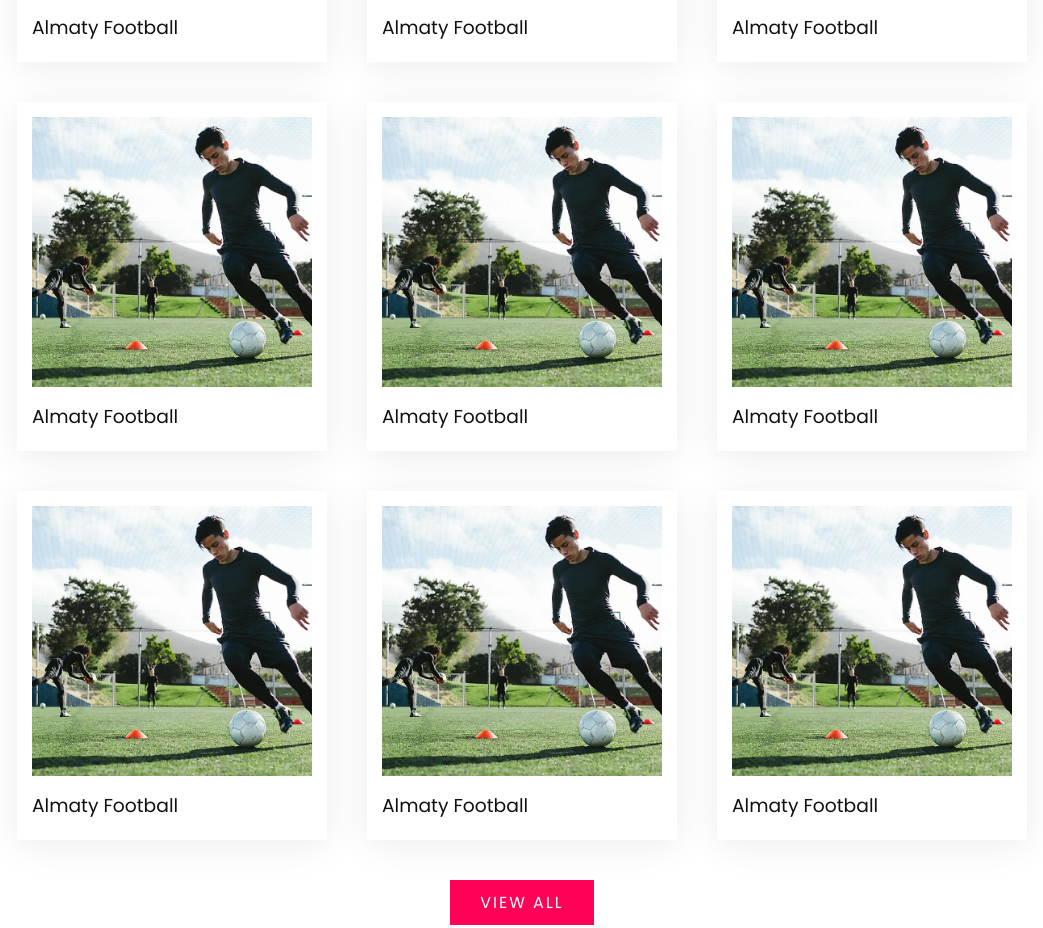
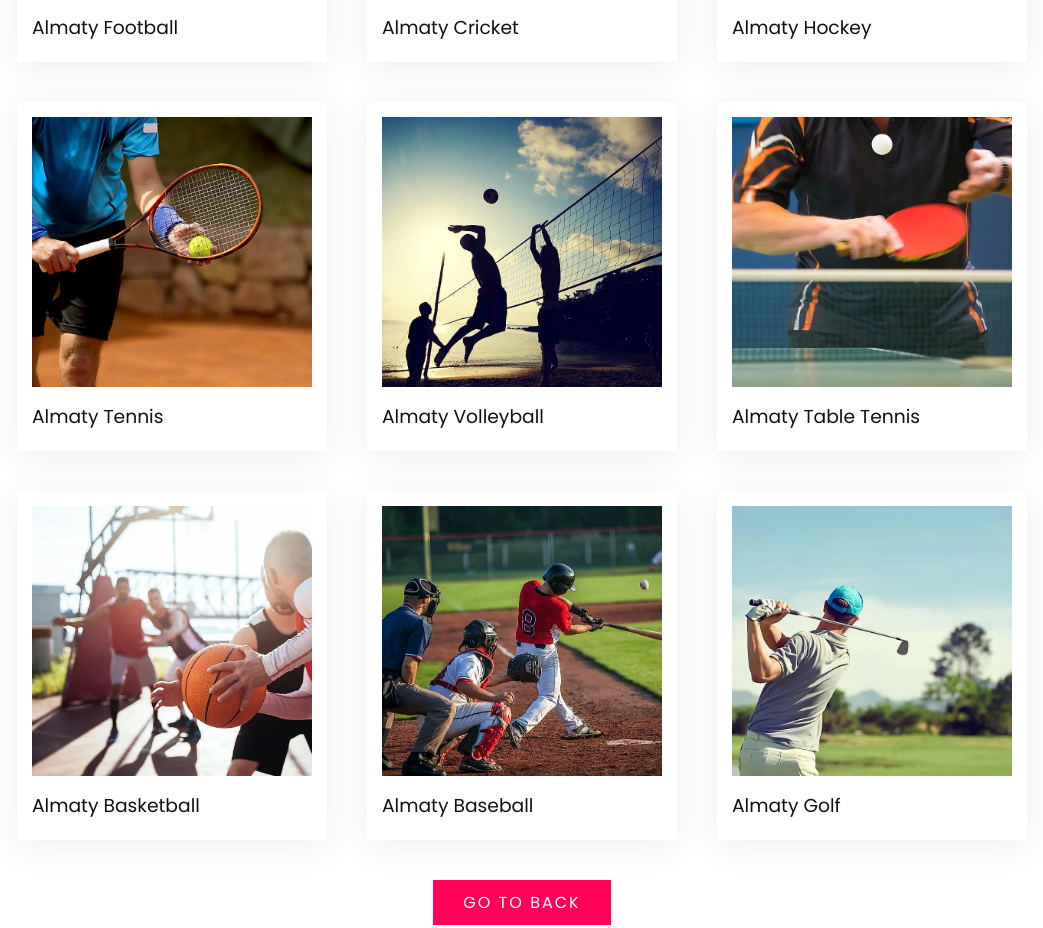
Before and after one commit to zhanysbayadilet/sportsmaster_client, an Angular app: page /tournaments in a window 1280 px wide. Shown: the part 544-1472 px from the top of the page, without its empty margins (118-1161 px from the left). Built offline with nearby package versions, Linux system fonts and the light colour scheme.

Commit message:
tournament component and dinamic data

```diff
--- a/src/app/app-routing.module.ts
+++ b/src/app/app-routing.module.ts
@@ -2,10 +2,12 @@ import { NgModule } from '@angular/core';
 import { RouterModule, Routes } from '@angular/router';
 import {MainPageComponent} from "./components/main/main-page/main-page.component";
 import {TournamentsComponent} from "./components/tournaments/tournaments.component";
+import {TournamentComponent} from "./components/tournament/tournament.component";
 
 const routes: Routes = [
   {path: '', component: MainPageComponent},
   {path: 'tournaments', component: TournamentsComponent},
+  {path: 'tournament', component: TournamentComponent},
 ];
 
 @NgModule({
--- a/src/app/app.component.ts
+++ b/src/app/app.component.ts
@@ -6,5 +6,5 @@ import { Component } from '@angular/core';
   styleUrls: ['./app.component.css']
 })
 export class AppComponent {
-  title = 'client';
+  title = 'SportsMaster';
 }
--- a/src/app/app.module.ts
+++ b/src/app/app.module.ts
@@ -6,13 +6,15 @@ import { AppComponent } from './app.component';
 import { MainPageComponent } from './components/main/main-page/main-page.component';
 import { HeaderComponent } from './components/main/header/header.component';
 import { TournamentsComponent } from './components/tournaments/tournaments.component';
+import { TournamentComponent } from './components/tournament/tournament.component';
 
 @NgModule({
   declarations: [
     AppComponent,
     MainPageComponent,
     HeaderComponent,
-    TournamentsComponent
+    TournamentsComponent,
+    TournamentComponent
   ],
   imports: [
     BrowserModule,
--- a/src/app/components/main/main-page/main-page.component.html
+++ b/src/app/components/main/main-page/main-page.component.html
@@ -26,85 +26,12 @@
     <p>Lorem ipsum dolor sit, amet, consectetur adipisicing elit.</p>
   </div>
   <div class="content">
-
-    <a class="box" href="/tournaments">
+    <a *ngFor="let tournament of tournamentsArr | slice:0:6;" class="box" href="/tournament">
       <div class="imgBx">
-        <img src="assets/img/sport1.png">
+        <img src="{{tournament.img}}">
       </div>
       <div class="text">
-        <h3>Football</h3>
-      </div>
-    </a>
-
-    <a class="box" href="/tournaments">
-      <div class="imgBx">
-        <img src="assets/img/sport2.png">
-      </div>
-      <div class="text">
-        <h3>Cricket</h3>
-      </div>
-    </a>
-
-    <a class="box" href="/tournaments">
-      <div class="imgBx">
-        <img src="assets/img/sport3.png">
-      </div>
-      <div class="text">
-        <h3>Hockey</h3>
-      </div>
-    </a>
-
-    <a class="box" href="/tournaments">
-      <div class="imgBx">
-        <img src="assets/img/sport4.png">
-      </div>
-      <div class="text">
-        <h3>Tennis</h3>
-      </div>
-    </a>
-
-    <a class="box" href="/tournaments">
-      <div class="imgBx">
-        <img src="assets/img/sport5.png">
-      </div>
-      <div class="text">
-        <h3>Volleyball</h3>
-      </div>
-    </a>
-
-    <a class="box" href="/tournaments">
-      <div class="imgBx">
-        <img src="assets/img/sport6.png">
-      </div>
-      <div class="text">
-        <h3>Table Tennis</h3>
-      </div>
-    </a>
-
-    <a class="box" href="/tournaments">
-      <div class="imgBx">
-        <img src="assets/img/sport7.png">
-      </div>
-      <div class="text">
-        <h3>Basketball</h3>
-      </div>
-    </a>
-
-    <a class="box" href="/tournaments">
-      <div class="imgBx">
-        <img src="assets/img/sport8.png">
-      </div>
-      <div class="text">
-        <h3>Baseball</h3>
-      </div>
-    </a>
-
-    <a class="box" href="/tournaments">
-      <div class="imgBx">
-        <img src="assets/img/sport9.png">
-      </div>
-      <div class="text">
-        <h3>Golf</h3>
+        <h3>{{tournament.tournament_name}}</h3>
       </div>
     </a>
   </div>
--- a/src/app/components/main/main-page/main-page.component.ts
+++ b/src/app/components/main/main-page/main-page.component.ts
@@ -1,4 +1,6 @@
 import { Component, OnInit } from '@angular/core';
+import {ITournament} from "../../../models/tournament";
+import {tournaments} from "../../../data/tournaments";
 
 @Component({
   selector: 'app-main-page',
@@ -7,9 +9,12 @@ import { Component, OnInit } from '@angular/core';
 })
 export class MainPageComponent implements OnInit {
 
+  tournamentsArr: ITournament[] = tournaments
+
   constructor() { }
 
   ngOnInit(): void {
+
   }
 
 }
--- /dev/null
+++ b/src/app/components/tournament/tournament.component.html
@@ -0,0 +1,12 @@
+<section class="category" id="category">
+  <div class="title">
+    <h2 class="titleText">Almaty <span>F</span>ootball</h2>
+    <p>Zhdem vseh</p>
+    <p>Date: 2020-12-22 21:00:00</p>
+    <p>Prize fund: 30$</p>
+  </div>
+
+  <div class="title">
+    <a href="/main#banner" class="btn">Participate</a>
+  </div>
+</section>
--- /dev/null
+++ b/src/app/components/tournament/tournament.component.ts
@@ -0,0 +1,15 @@
+import { Component, OnInit } from '@angular/core';
+
+@Component({
+  selector: 'app-tournament',
+  templateUrl: './tournament.component.html',
+  styleUrls: ['./tournament.component.css']
+})
+export class TournamentComponent implements OnInit {
+
+  constructor() { }
+
+  ngOnInit(): void {
+  }
+
+}
--- a/src/app/components/tournaments/tournaments.component.html
+++ b/src/app/components/tournaments/tournaments.component.html
@@ -4,90 +4,16 @@
     <p>Lorem ipsum dolor sit, amet, consectetur adipisicing elit.</p>
   </div>
   <div class="content">
-
-    <a class="box" href="/tournament">
+    <a *ngFor="let tournament of tournamentsArr" class="box" href="/tournament">
       <div class="imgBx">
-        <img src="assets/img/sport1.png">
+        <img src="{{tournament.img}}">
       </div>
       <div class="text">
-        <h3>Almaty Football</h3>
-      </div>
-    </a>
-
-    <a class="box" href="/tournament">
-      <div class="imgBx">
-        <img src="assets/img/sport1.png">
-      </div>
-      <div class="text">
-        <h3>Almaty Football</h3>
-      </div>
-    </a>
-
-    <a class="box" href="/tournament">
-      <div class="imgBx">
-        <img src="assets/img/sport1.png">
-      </div>
-      <div class="text">
-        <h3>Almaty Football</h3>
-      </div>
-    </a>
-
-    <a class="box" href="/tournament">
-      <div class="imgBx">
-        <img src="assets/img/sport1.png">
-      </div>
-      <div class="text">
-        <h3>Almaty Football</h3>
-      </div>
-    </a>
-
-    <a class="box" href="/tournament">
-      <div class="imgBx">
-        <img src="assets/img/sport1.png">
-      </div>
-      <div class="text">
-        <h3>Almaty Football</h3>
-      </div>
-    </a>
-
-    <a class="box" href="/tournament">
-      <div class="imgBx">
-        <img src="assets/img/sport1.png">
-      </div>
-      <div class="text">
-        <h3>Almaty Football</h3>
-      </div>
-    </a>
-
-    <a class="box" href="/tournament">
-      <div class="imgBx">
-        <img src="assets/img/sport1.png">
-      </div>
-      <div class="text">
-        <h3>Almaty Football</h3>
-      </div>
-    </a>
-
-    <a class="box" href="/tournament">
-      <div class="imgBx">
-        <img src="assets/img/sport1.png">
-      </div>
-      <div class="text">
-        <h3>Almaty Football</h3>
-      </div>
-    </a>
-
-    <a class="box" href="/tournament">
-      <div class="imgBx">
-        <img src="assets/img/sport1.png">
-      </div>
-      <div class="text">
-        <h3>Almaty Football</h3>
+        <h3>{{tournament.tournament_name}}</h3>
       </div>
     </a>
   </div>
-
   <div class="title">
-    <a href="#" class="btn">View All</a>
+    <a href="/" class="btn">Go to back</a>
   </div>
 </section>
--- a/src/app/components/tournaments/tournaments.component.ts
+++ b/src/app/components/tournaments/tournaments.component.ts
@@ -1,4 +1,7 @@
 import { Component, OnInit } from '@angular/core';
+import {ITournament} from "../../models/tournament";
+import {tournaments} from "../../data/tournaments";
+
 
 @Component({
   selector: 'app-tournaments',
@@ -7,6 +10,8 @@ import { Component, OnInit } from '@angular/core';
 })
 export class TournamentsComponent implements OnInit {
 
+  tournamentsArr: ITournament[] = tournaments;
+
   constructor() { }
 
   ngOnInit(): void {
--- a/src/app/data/tournaments.ts
+++ b/src/app/data/tournaments.ts
@@ -9,17 +9,59 @@ export const tournaments: ITournament[] = [
     img: "assets/img/sport1.png"
   },
   {
+    tournament_name: "Almaty Cricket",
+    description: "Cricket - Foldsack No. 1 Backpack, Fits 15 Laptops",
+    tournament_date: "16.12.2022",
+    prize_fund: "100$",
+    img: "assets/img/sport2.png"
+  },
+  {
+    tournament_name: "Almaty Hockey",
+    description: "Hockey - Foldsack No. 1 Backpack, Fits 15 Laptops",
+    tournament_date: "20.12.2022",
+    prize_fund: "100$",
+    img: "assets/img/sport3.png"
+  },
+  {
+    tournament_name: "Almaty Tennis",
+    description: "Volleyball - Foldsack No. 1 Backpack, Fits 15 Laptops",
+    tournament_date: "25.12.2022",
+    prize_fund: "100$",
+    img: "assets/img/sport4.png"
+  },
+  {
+    tournament_name: "Almaty Volleyball",
+    description: "Volleyball - Foldsack No. 1 Backpack, Fits 15 Laptops",
+    tournament_date: "16.12.2022",
+    prize_fund: "100$",
+    img: "assets/img/sport5.png"
+  },
+  {
+    tournament_name: "Almaty Table Tennis",
+    description: "Table Tennis - Foldsack No. 1 Backpack, Fits 15 Laptops",
+    tournament_date: "20.12.2022",
+    prize_fund: "100$",
+    img: "assets/img/sport6.png"
+  },
+  {
     tournament_name: "Almaty Basketball",
     description: "Basketball - Foldsack No. 1 Backpack, Fits 15 Laptops",
-    tournament_date: "20.12.2022",
+    tournament_date: "25.12.2022",
     prize_fund: "100$",
     img: "assets/img/sport7.png"
   },
   {
-    tournament_name: "Almaty Volleyball",
-    description: "Volleyball - Foldsack No. 1 Backpack, Fits 15 Laptops",
-    tournament_date: "25.12.2022",
+    tournament_name: "Almaty Baseball",
+    description: "Baseball - Foldsack No. 1 Backpack, Fits 15 Laptops",
+    tournament_date: "16.12.2022",
     prize_fund: "100$",
-    img: "assets/img/sport5.png"
+    img: "assets/img/sport8.png"
+  },
+  {
+    tournament_name: "Almaty Golf",
+    description: "Golf - Foldsack No. 1 Backpack, Fits 15 Laptops",
+    tournament_date: "20.12.2022",
+    prize_fund: "100$",
+    img: "assets/img/sport9.png"
   }
 ]
--- a/src/index.html
+++ b/src/index.html
@@ -2,7 +2,7 @@
 <html lang="en">
 <head>
   <meta charset="utf-8">
-  <title>Client</title>
+  <title>SportsMaster</title>
   <base href="/">
   <meta name="viewport" content="width=device-width, initial-scale=1">
   <link rel="icon" type="image/x-icon" href="favicon.ico">
```
Also changed, not shown: src/app/components/tournament/tournament.component.css (added).
